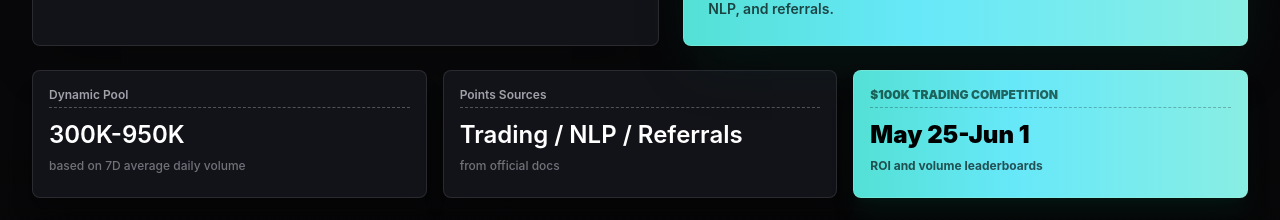
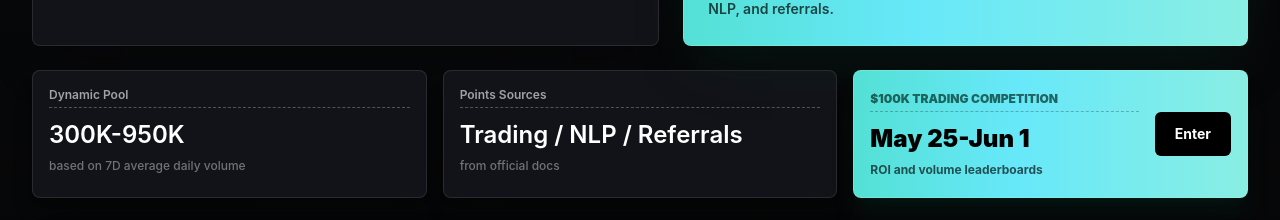
Before and after one commit to rroydd/nado-point-calculator, a Next.js app: page / in a window 1280 px wide. Shown: the part 1382-1602 px from the top of the page. Built offline with nearby package versions, Linux system fonts and the light colour scheme; no server answers.

Commit message:
Add enter button to competition card

```diff
--- a/src/app/ClientHome.tsx
+++ b/src/app/ClientHome.tsx
@@ -827,15 +827,20 @@ ${numberWithCommas.format(result.effectivePoints)} effective points | calculated
           <MetricCard label="Dynamic Pool" value={`${compactNumber.format(MIN_WEEKLY_POINTS_POOL)}-${compactNumber.format(MAX_WEEKLY_POINTS_POOL)}`} helper="based on 7D average daily volume" />
           <MetricCard label="Points Sources" value="Trading / NLP / Referrals" helper="from official docs" />
           <a
-            className="nado-referral-glow block min-h-32 cursor-pointer overflow-hidden rounded-lg border border-emerald-200/35 bg-gradient-to-r from-emerald-400 via-cyan-300 to-emerald-200 p-4 text-black shadow-xl shadow-emerald-950/30 transition hover:-translate-y-0.5 hover:shadow-emerald-700/30 focus:outline-none focus:ring-2 focus:ring-emerald-200"
+            className="nado-referral-glow group flex min-h-32 cursor-pointer flex-col justify-between gap-4 overflow-hidden rounded-lg border border-emerald-200/35 bg-gradient-to-r from-emerald-400 via-cyan-300 to-emerald-200 p-4 text-black shadow-xl shadow-emerald-950/30 transition hover:-translate-y-0.5 hover:shadow-emerald-700/30 focus:outline-none focus:ring-2 focus:ring-emerald-200 sm:flex-row sm:items-center"
             href={REFERRAL_LINK}
             target="_blank"
             rel="noopener noreferrer"
             aria-label="Open Nado trading competition with referral link"
           >
-            <p className="border-b border-dashed border-black/25 pb-1 text-xs font-black uppercase text-emerald-950/70">$100K Trading Competition</p>
-            <p className="mt-3 text-2xl font-black leading-tight text-black">May 25-Jun 1</p>
-            <p className="mt-2 text-xs font-bold text-black/65">ROI and volume leaderboards</p>
+            <div className="min-w-0 flex-1">
+              <p className="border-b border-dashed border-black/25 pb-1 text-xs font-black uppercase text-emerald-950/70">$100K Trading Competition</p>
+              <p className="mt-3 text-2xl font-black leading-tight text-black">May 25-Jun 1</p>
+              <p className="mt-2 text-xs font-bold text-black/65">ROI and volume leaderboards</p>
+            </div>
+            <span className="inline-flex shrink-0 items-center justify-center self-start whitespace-nowrap rounded-md bg-black px-5 py-3 text-sm font-bold text-white transition group-hover:bg-zinc-900 sm:self-center">
+              Enter
+            </span>
           </a>
         </section>
 
```
